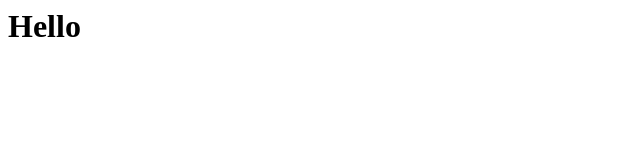
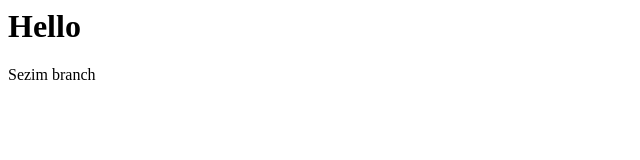
Before and after one commit to Sezima/Project-1, a plain HTML site: page index.html in a window 1280 px wide. Shown: the full height of the page, 0-640 px from the left. Drawn offline with Linux system fonts and the light colour scheme.

Commit message:
add new sentence

```diff
--- a/index.html
+++ b/index.html
@@ -1 +1,3 @@
 <h1>Hello</h1>
+
+<p>Sezim branch</p>
```
